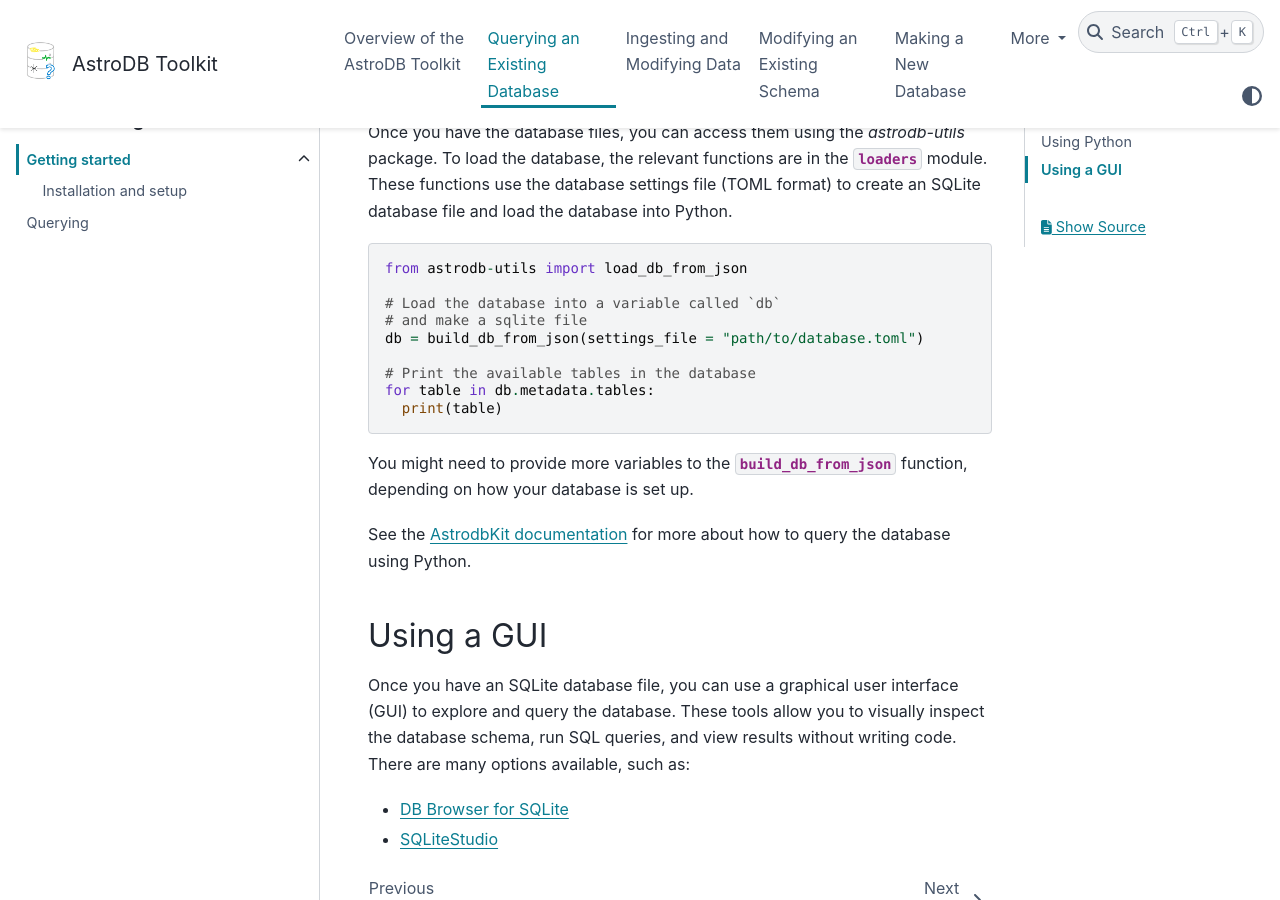
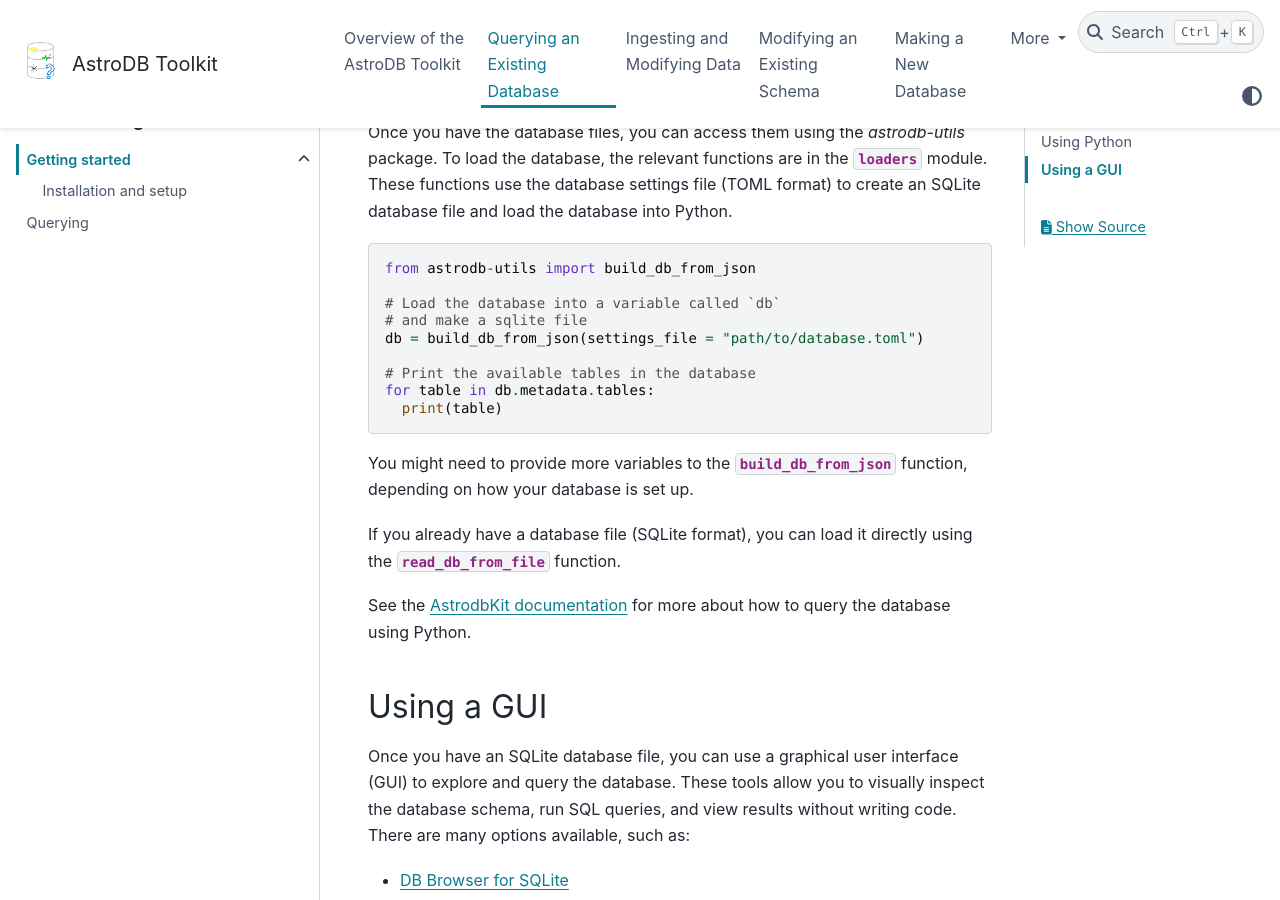
Before and after one commit to astrodbtoolkit/astrodb_utils, a Sphinx documentation site: the page built from docs/pages/querying_existing_db/getting_started/index.rst, in a window 1280 px wide and 900 px high, scrolled down 485 px. Built offline with Sphinx 7.4.7 and the PyData theme 0.15.4, drawn with Linux system fonts in a browser that asks for light colours; the version number could not be read and is left out.

Commit message:
docs tweaks

```diff
--- a/docs/pages/querying_existing_db/getting_started/index.rst
+++ b/docs/pages/querying_existing_db/getting_started/index.rst
@@ -25,7 +25,7 @@ create an SQLite database file and load the database into Python.
 
 .. code-block:: python
 
-    from astrodb-utils import load_db_from_json
+    from astrodb-utils import build_db_from_json
 
     # Load the database into a variable called `db`
     # and make a sqlite file
@@ -36,8 +36,11 @@ create an SQLite database file and load the database into Python.
       print(table)
 
 You might need to provide more variables to the
-:py:func:`build_db_from_json<astrodb_utils.utils.build_db_from_json>` function,
+:py:func:`build_db_from_json<astrodb_utils.loaders.build_db_from_json>` function,
 depending on how your database is set up.
+
+If you already have a database file (SQLite format), you can load it
+directly using the :py:func:`read_db_from_file<astrodb_utils.loaders.read_db_from_file>` function.
 
 See the `AstrodbKit documentation <https://astrodbkit.readthedocs.io/en/latest/>`_
 for more about how to query the database using Python.
```
